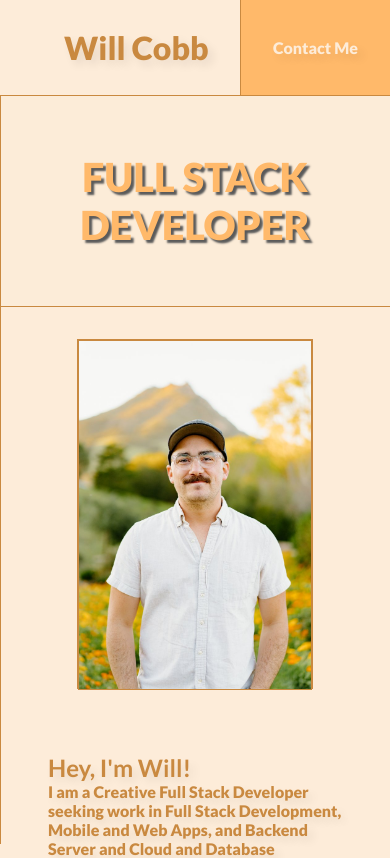
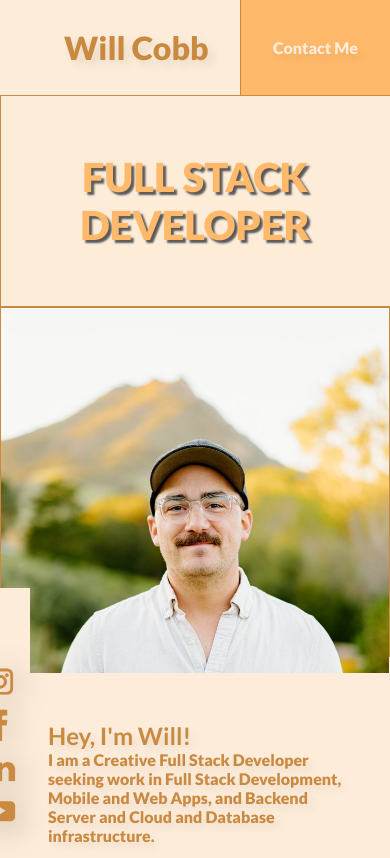
Before and after one commit to 1willcobb/Portfolio-React, a React (Vite) app: page / in a window 390 px wide. Shown: the top 858 px of the page. Built offline with nearby package versions, Linux system fonts and the light colour scheme.

Commit message:
added style to footer

```diff
--- a/src/App.css
+++ b/src/App.css
@@ -51,22 +51,6 @@ h4 { font-weight: 300; }
   transition: opacity 10s;
 }
 
-
-footer {
-  display: flex;
-  align-items: center;
-  justify-content: center;
-  flex-direction: column;
-  height: var(--top-nav-size);
-  width: 100%;
-  border-top: var(--borders);
-}
-
-
-footer h4 {
-  font-weight: 400;
-  font-size: 15px;
-}
 
 .social-icons-footer{
   display: flex;
@@ -145,26 +129,6 @@ footer h4 {
 
 .banner .video-container img {
   display: none;
-}
-
-.main-body {
-  display: flex;
-  flex-direction: column;
-  flex: 1;
-}
-
-
-#about-me-content {
-  justify-content: left;
-  padding: 3rem;
-  text-shadow: var(--text-pop-subtle);
-}
-
-
-#headshot {
-  margin: 0;
-  max-height: 350px;
-  border-right: var(--borders);
 }
 
 
@@ -284,12 +248,6 @@ footer h4 {
   }
 
 
-
-  .section-title {
-    width: 100%;
-    height: 5rem;
-  }
-
 }
 
 @media screen and (max-width: 768px) {
@@ -308,9 +266,6 @@ footer h4 {
     margin-top:2rem;
   }
 
-  #headshot {
-    border: var(--borders);
-  }
 
   .banner .text-box p {
     font-size: 1.25rem;
--- a/src/components/Footer.tsx
+++ b/src/components/Footer.tsx
@@ -1,8 +1,27 @@
+import { SocialIcons } from "./GlobalStyledComponents/Styles";
+import styled from "styled-components";
+
 const Footer = () => {
+  const StyledFooter = styled.footer`
+      display: flex;
+      align-items: center;
+      justify-content: center;
+      flex-direction: column;
+      margin: 10px 0;
+      width: 100%;
+      & h4 {
+        font-weight: 400;
+        font-size: 15px;
+      }
+
+  `
+
+
   return (
-    <footer>
+    <StyledFooter>
       <h4>Thanks for viewing</h4>
-      <div className="social-icons-footer">
+      <SocialIcons>
+        <div>
         <a href="https://www.instagram.com/1willcobb">
           <img
             src="icons/brown-icon-IG.png"
@@ -27,8 +46,9 @@ const Footer = () => {
             alt="Youtube button for Will Cobb"
           />
         </a>
-      </div>
-    </footer>
+        </div>
+      </SocialIcons>
+    </StyledFooter>
   );
 };
 
--- a/src/components/GlobalStyledComponents/Styles.tsx
+++ b/src/components/GlobalStyledComponents/Styles.tsx
@@ -1,5 +1,6 @@
 import styled from "styled-components";
 
+// Main section styes creating main blocks on the mainbody
 export const StyledBlock = styled.div`
   display: flex;
   flex: 1;
@@ -13,6 +14,7 @@ export const StyledBlock = styled.div`
   }
 `;
 
+// Styles for all h2 titles
 export const SectionTitle = styled.div`
   display: flex;
   flex-direction: column;
@@ -20,3 +22,24 @@ export const SectionTitle = styled.div`
   padding-top: 3rem;
   text-shadow: var(--text-pop-subtle);
 `;
+
+export const SocialIcons = styled.div`
+  display: flex;
+  flex: 1 0 0;
+  justify-content: flex-end;
+  flex-direction: column;
+  align-self: center;
+  padding: 10px 10px;
+  img {
+    height: 40px;
+    width: 40px;
+    cursor: pointer;
+    background-color: transparent;
+    filter: drop-shadow(var(--text-pop-not-subtle));
+  }
+  img:hover {
+    transition: var(--transition-time);
+    transform: translate(-0.1rem, -0.1rem);
+    opacity: 75%;
+  }
+`;
--- a/src/components/MainBody/ContactForm.tsx
+++ b/src/components/MainBody/ContactForm.tsx
@@ -1,10 +1,13 @@
 import SearchAnchor from "./SearchAnchor";
 
+// Contact form block, currently setup as a button
 const ContactForm = () => {
   return (
     <>
+      {/** Anchor for going to page */}
       <SearchAnchor id="contact-form"></SearchAnchor>
 
+      {/** Contact Button that oppens an email client */}
       <div className="form-box">
         <form action="mailto:cobb.will@gmail.com">
           <input
--- a/src/components/MainBody/MainBody.tsx
+++ b/src/components/MainBody/MainBody.tsx
@@ -1,17 +1,24 @@
-import ContactForm from "./ContactForm"
-import Portfolio from "./Portfolio"
-import Profile from "./Profile"
-import Resume from "./Resume"
+import ContactForm from "./ContactForm";
+import Portfolio from "./Portfolio";
+import Profile from "./Profile";
+import Resume from "./Resume";
+import styled from "styled-components";
 
 const MainBody = () => {
+  const MainBodyStyled = styled.div`
+    display: flex;
+    flex-direction: column;
+    flex: 1;
+  `;
+
   return (
-    <div className="main-body">
-        <Profile/>
-        <Portfolio/>
-        <Resume/>
-        <ContactForm/>
-    </div>
-  )
-}
+    <MainBodyStyled className="main-body">
+      <Profile />
+      <Portfolio />
+      <Resume />
+      <ContactForm />
+    </MainBodyStyled>
+  );
+};
 
-export default MainBody
+export default MainBody;
--- a/src/components/MainBody/Portfolio.tsx
+++ b/src/components/MainBody/Portfolio.tsx
@@ -6,14 +6,14 @@ import SearchAnchor from "./SearchAnchor";
 const Portfolio = () => {
   const StyledPortfolio = styled.div`
     display: flex;
-    flex: 1 1 50%;
+    flex: 1;
     flex-wrap: wrap;
     justify-content: center;
     align-items: center;
-    overflow: 0;
     gap: 2rem;
     margin: 2rem;
   `;
+
   const projectsList = [
     {
       cardName: "Task Titan",
--- a/src/components/MainBody/Profile.tsx
+++ b/src/components/MainBody/Profile.tsx
@@ -1,20 +1,41 @@
 import SearchAnchor from "./SearchAnchor";
 import { StyledBlock } from "../GlobalStyledComponents/Styles";
+import styled from "styled-components";
 
 const Profile = () => {
+
+  const AboutMeContent = styled.div`
+    justify-content: left;
+    padding: 3rem;
+    text-shadow: var(--text-pop-subtle);
+  `
+
+  const HeadShot = styled.div`
+      margin: 0;
+      max-height: 350px;
+      border-right: var(--borders);
+      img {
+        width: 100%;
+        height: 100%;
+      }
+      @media (max-width: 768px){
+        border: var(--borders);
+      }
+  `
+
+
   return (
     <>
       <SearchAnchor id="about-me-anchor"></SearchAnchor>
 
-      <StyledBlock id="about-me">
-        <div id="headshot">
+      <StyledBlock>
+        <HeadShot>
           <img
             src="images/will headshot.jpeg"
-            id="headshot"
             alt="Headshot of Will Cobb"
           />
-        </div>
-        <div className="content" id="about-me-content">
+        </HeadShot>
+        <AboutMeContent>
           <h2>Hey, I'm Will!</h2>
           <p>
             I am a Creative Full Stack Developer seeking work in Full Stack
@@ -26,7 +47,7 @@ const Profile = () => {
             from React.js and the MERN stack to web sockets, RESTful API
             deployment, Django, Three.js, and many more.
           </p>
-        </div>
+        </AboutMeContent>
       </StyledBlock>
     </>
   );
--- a/src/components/SideNav.tsx
+++ b/src/components/SideNav.tsx
@@ -1,6 +1,7 @@
 import { useState, useEffect } from "react";
 import { styled } from "styled-components";
 import { HashLink } from "react-router-hash-link";
+import { SocialIcons } from "./GlobalStyledComponents/Styles";
 
 const SideNavStyled = styled.section`
   display: flex;
@@ -57,29 +58,7 @@ const SideNavHeaders = styled.div`
   }
 `;
 
-const SocialIcons = styled.div`
-  display: flex;
-  flex: 1 0 0;
-  justify-content: flex-end;
-  flex-direction: column;
-  align-self: center;
-  padding: 10px 10px;
-  img {
-    height: 40px;
-    width: 40px;
-    cursor: pointer;
-    background-color: transparent;
-    filter: drop-shadow(var(--text-pop-not-subtle));
-  }
-  img:hover {
-    transition: var(--transition-time);
-    transform: translate(-0.1rem, -0.1rem);
-    opacity: 75%;
-  }
-  @media (max-width: 992px) {
-    display:none;
-  }
-`;
+
 
 const HashLinkStyled = styled(HashLink)`
   text-decoration: none;
```
